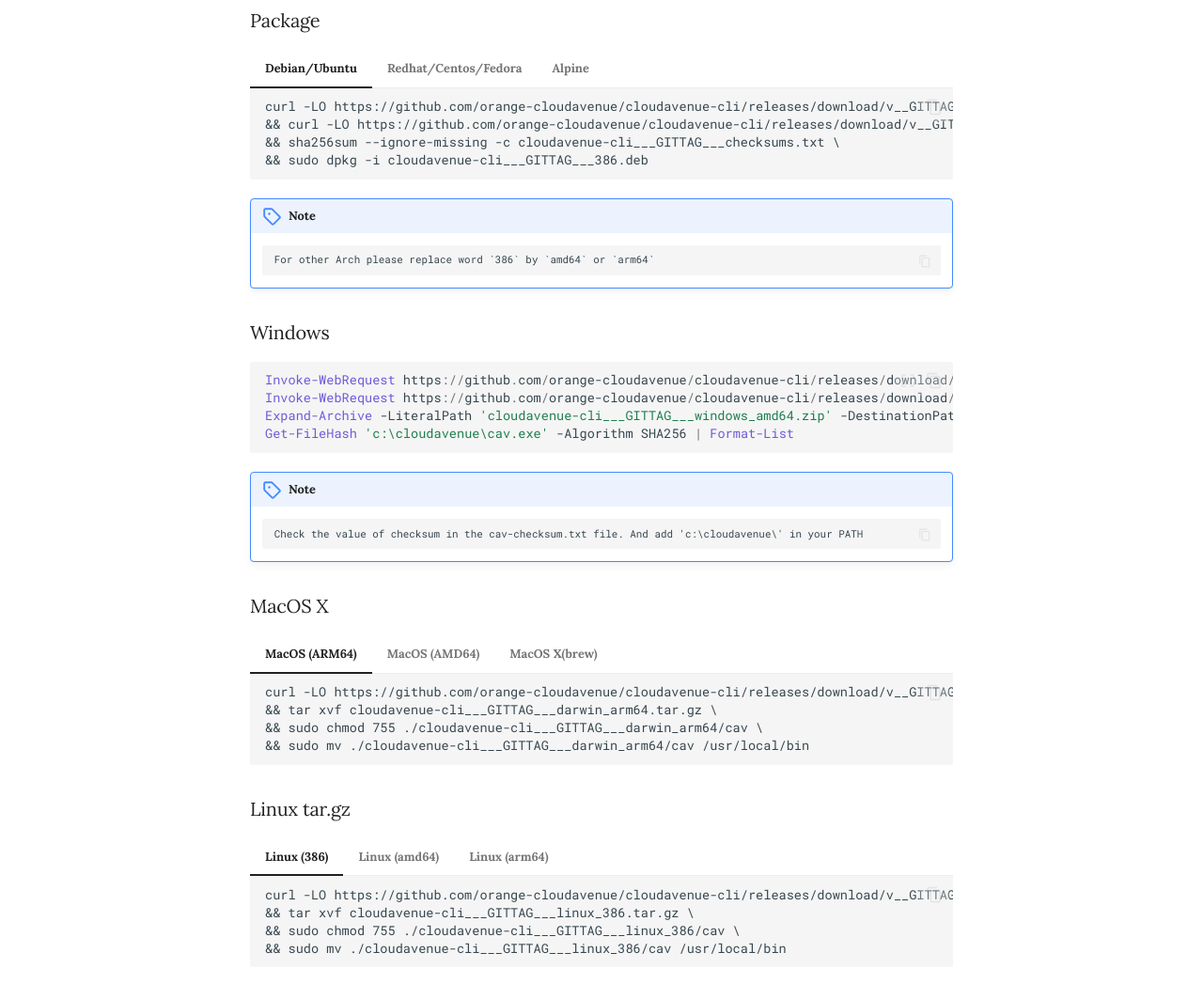
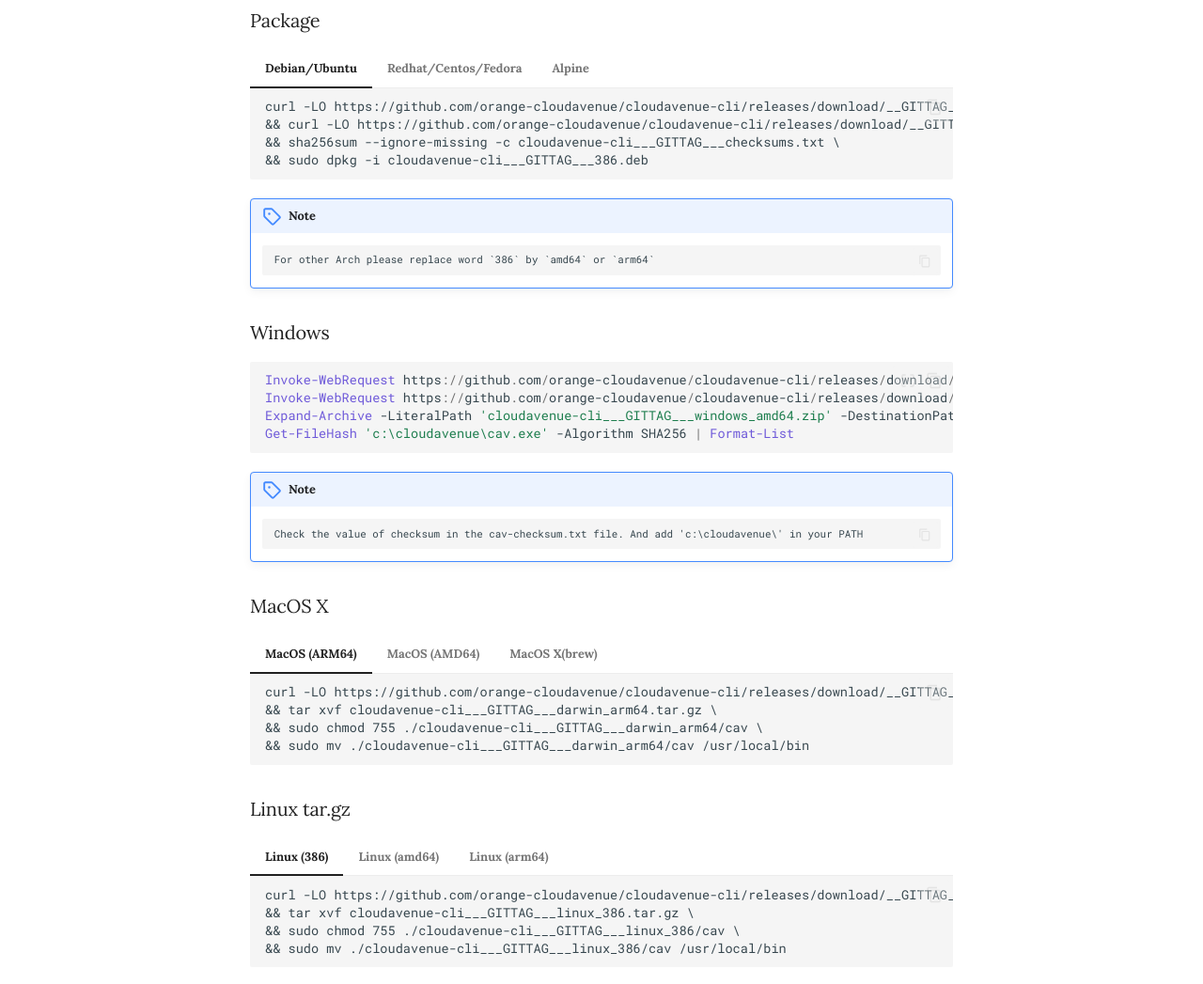
Before and after one commit to orange-cloudavenue/cloudavenue-cli, an MkDocs documentation site: the page built from docs/advanced/advanced-installation.md, in a window 1280 px wide and 1400 px high. Shown: the part 329-1376 px from the top of the window at 94% size. Built offline with MkDocs 1.6.1 and Material for MkDocs 9.7.7, drawn with Linux system fonts in a browser that asks for light colours; comment, search, counter and statistics services are not loaded.

````diff
--- a/.goreleaser.yaml
+++ b/.goreleaser.yaml
@@ -26,7 +26,7 @@ builds:
       - '-s -w -X github.com/orange-cloudavenue/cloudavenue-cli/cmd.version={{.Version}} -X github.com/orange-cloudavenue/cloudavenue-cli/cmd.commit={{.Commit}} -X github.com/orange-cloudavenue/cloudavenue-cli/cmd.date={{.Date}} -X github.com/orange-cloudavenue/cloudavenue-cli/cmd.builtBy=goreleaser'
 
 nfpms:
-  - file_name_template: '{{ .ProjectName }}_{{ .Version }}_{{ .Arch }}'
+  - file_name_template: '{{ .ProjectName }}_v{{ .Version }}_{{ .Arch }}'
     maintainer: https://github.com/orgs/orange-cloudavenue/teams
     description: >-
       cav is a CLI terminal app built to give a basic view to manage your Cloud Avenue IaaS.
@@ -66,7 +66,7 @@ archives:
         goos: 'windows'
     wrap_in_directory: true
     # this name template makes the OS and Arch compatible with the results of `uname`.
-    name_template: '{{ .ProjectName }}_{{ .Version }}_{{ .Os }}_{{ .Arch }}'
+    name_template: '{{ .ProjectName }}_v{{ .Version }}_{{ .Os }}_{{ .Arch }}'
     files:
       - LICENSE
       - README.md
--- a/docs/advanced/advanced-installation.md
+++ b/docs/advanced/advanced-installation.md
@@ -5,22 +5,22 @@ Version: __GITTAG__
 ### Package
 === "Debian/Ubuntu"
 
-        curl -LO https://github.com/orange-cloudavenue/cloudavenue-cli/releases/download/v__GITTAG__/cloudavenue-cli___GITTAG___checksums.txt \
-        && curl -LO https://github.com/orange-cloudavenue/cloudavenue-cli/releases/download/v__GITTAG__/cloudavenue-cli___GITTAG___386.deb \
+        curl -LO https://github.com/orange-cloudavenue/cloudavenue-cli/releases/download/__GITTAG__/cloudavenue-cli___GITTAG___checksums.txt \
+        && curl -LO https://github.com/orange-cloudavenue/cloudavenue-cli/releases/download/__GITTAG__/cloudavenue-cli___GITTAG___386.deb \
         && sha256sum --ignore-missing -c cloudavenue-cli___GITTAG___checksums.txt \
         && sudo dpkg -i cloudavenue-cli___GITTAG___386.deb
 
 === "Redhat/Centos/Fedora"
 
-        curl -LO https://github.com/orange-cloudavenue/cloudavenue-cli/releases/download/v__GITTAG__/cloudavenue-cli___GITTAG___checksums.txt \
-        && curl -LO https://github.com/orange-cloudavenue/cloudavenue-cli/releases/download/v__GITTAG__/cloudavenue-cli___GITTAG___386.rpm \
+        curl -LO https://github.com/orange-cloudavenue/cloudavenue-cli/releases/download/__GITTAG__/cloudavenue-cli___GITTAG___checksums.txt \
+        && curl -LO https://github.com/orange-cloudavenue/cloudavenue-cli/releases/download/__GITTAG__/cloudavenue-cli___GITTAG___386.rpm \
         && sha256sum --ignore-missing -c cloudavenue-cli___GITTAG___checksums.txt \
         && sudo rpm -i cloudavenue-cli___GITTAG___386.rpm
 
 === "Alpine"
 
-        curl -LO https://github.com/orange-cloudavenue/cloudavenue-cli/releases/download/v__GITTAG__/cloudavenue-cli___GITTAG___checksums.txt \
-        && curl -LO https://github.com/orange-cloudavenue/cloudavenue-cli/releases/download/v__GITTAG__/cloudavenue-cli___GITTAG___386.apk \
+        curl -LO https://github.com/orange-cloudavenue/cloudavenue-cli/releases/download/__GITTAG__/cloudavenue-cli___GITTAG___checksums.txt \
+        && curl -LO https://github.com/orange-cloudavenue/cloudavenue-cli/releases/download/__GITTAG__/cloudavenue-cli___GITTAG___386.apk \
         && sha256sum --ignore-missing -c cloudavenue-cli___GITTAG___checksums.txt \
         && sudo apk add cloudavenue-cli___GITTAG___386.apk
 
@@ -29,8 +29,8 @@ Version: __GITTAG__
 
 ### Windows
 ``` powershell
-Invoke-WebRequest https://github.com/orange-cloudavenue/cloudavenue-cli/releases/download/v__GITTAG__/cloudavenue-cli___GITTAG___checksums.txt -OutFile "cav-checksum.txt"
-Invoke-WebRequest https://github.com/orange-cloudavenue/cloudavenue-cli/releases/download/v__GITTAG__/cloudavenue-cli___GITTAG___windows_amd64.zip -OutFile "cloudavenue-cli___GITTAG___windows_amd64.zip"
+Invoke-WebRequest https://github.com/orange-cloudavenue/cloudavenue-cli/releases/download/__GITTAG__/cloudavenue-cli___GITTAG___checksums.txt -OutFile "cav-checksum.txt"
+Invoke-WebRequest https://github.com/orange-cloudavenue/cloudavenue-cli/releases/download/__GITTAG__/cloudavenue-cli___GITTAG___windows_amd64.zip -OutFile "cloudavenue-cli___GITTAG___windows_amd64.zip"
 Expand-Archive -LiteralPath 'cloudavenue-cli___GITTAG___windows_amd64.zip' -DestinationPath 'c:\cloudavenue\'
 Get-FileHash 'c:\cloudavenue\cav.exe' -Algorithm SHA256 | Format-List
 ```
@@ -40,14 +40,14 @@ Get-FileHash 'c:\cloudavenue\cav.exe' -Algorithm SHA256 | Format-List
 ### MacOS X
 === "MacOS (ARM64)"
 
-        curl -LO https://github.com/orange-cloudavenue/cloudavenue-cli/releases/download/v__GITTAG__/cloudavenue-cli___GITTAG___darwin_arm64.tar.gz \
+        curl -LO https://github.com/orange-cloudavenue/cloudavenue-cli/releases/download/__GITTAG__/cloudavenue-cli___GITTAG___darwin_arm64.tar.gz \
         && tar xvf cloudavenue-cli___GITTAG___darwin_arm64.tar.gz \
         && sudo chmod 755 ./cloudavenue-cli___GITTAG___darwin_arm64/cav \
         && sudo mv ./cloudavenue-cli___GITTAG___darwin_arm64/cav /usr/local/bin
 
 === "MacOS (AMD64)"
 
-        curl -LO https://github.com/orange-cloudavenue/cloudavenue-cli/releases/download/v__GITTAG__/cloudavenue-cli___GITTAG___darwin_amd64.tar.gz \
+        curl -LO https://github.com/orange-cloudavenue/cloudavenue-cli/releases/download/__GITTAG__/cloudavenue-cli___GITTAG___darwin_amd64.tar.gz \
         && tar xvf cloudavenue-cli___GITTAG___darwin_amd64.tar.gz \
         && sudo chmod 755 ./cloudavenue-cli___GITTAG___darwin_amd64/cav \
         && sudo mv ./cloudavenue-cli___GITTAG___darwin_amd64/cav /usr/local/bin
@@ -59,21 +59,21 @@ Get-FileHash 'c:\cloudavenue\cav.exe' -Algorithm SHA256 | Format-List
 ### Linux tar.gz
 === "Linux (386)"
 
-        curl -LO https://github.com/orange-cloudavenue/cloudavenue-cli/releases/download/v__GITTAG__/cloudavenue-cli___GITTAG___linux_386.tar.gz \
+        curl -LO https://github.com/orange-cloudavenue/cloudavenue-cli/releases/download/__GITTAG__/cloudavenue-cli___GITTAG___linux_386.tar.gz \
         && tar xvf cloudavenue-cli___GITTAG___linux_386.tar.gz \
         && sudo chmod 755 ./cloudavenue-cli___GITTAG___linux_386/cav \
         && sudo mv ./cloudavenue-cli___GITTAG___linux_386/cav /usr/local/bin
 
 === "Linux (amd64)"
 
-        curl -LO https://github.com/orange-cloudavenue/cloudavenue-cli/releases/download/v__GITTAG__/cloudavenue-cli___GITTAG___linux_amd64.tar.gz \
+        curl -LO https://github.com/orange-cloudavenue/cloudavenue-cli/releases/download/__GITTAG__/cloudavenue-cli___GITTAG___linux_amd64.tar.gz \
         && tar xvf cloudavenue-cli___GITTAG___linux_amd64.tar.gz \
         && sudo chmod 755 ./cloudavenue-cli___GITTAG___linux_amd64/cav \
         && sudo mv ./cloudavenue-cli___GITTAG___linux_amd64/cav /usr/local/bin
 
 === "Linux (arm64)"
 
-        curl -LO https://github.com/orange-cloudavenue/cloudavenue-cli/releases/download/v__GITTAG__/cloudavenue-cli___GITTAG___linux_arm64.tar.gz \
+        curl -LO https://github.com/orange-cloudavenue/cloudavenue-cli/releases/download/__GITTAG__/cloudavenue-cli___GITTAG___linux_arm64.tar.gz \
         && tar xvf cloudavenue-cli___GITTAG___linux_arm64.tar.gz \
         && sudo chmod 755 ./cloudavenue-cli___GITTAG___linux_arm64/cav \
         && sudo mv ./cloudavenue-cli___GITTAG___linux_arm64/cav /usr/local/bin
````
Also changed, not shown: 1 other file.
